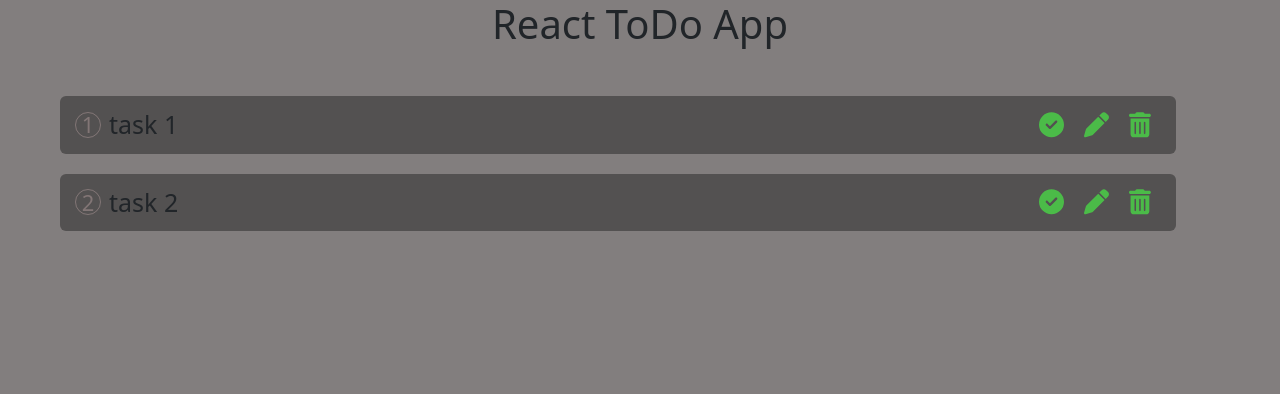
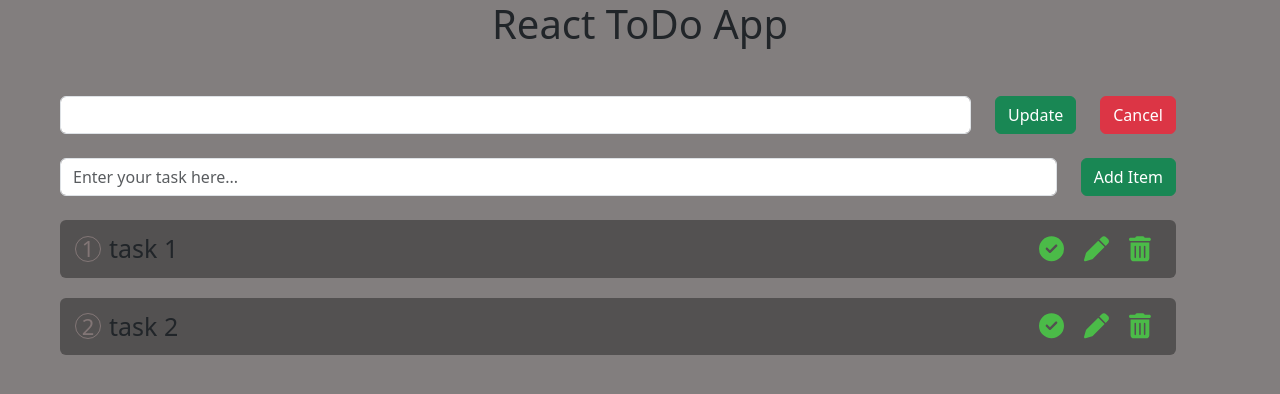
Before and after one commit to dhirajkumarbhaiya/React-ToDo-App, a React (Create React App) app: page / in a window 1280 px wide. Shown: the top 394 px of the page. Built offline with nearby package versions, Linux system fonts and the light colour scheme.

Commit message:
created form for taking user inputs

```diff
--- a/src/App.js
+++ b/src/App.js
@@ -41,6 +41,33 @@ function App() {
     <div className="App  ">
       <h1>React ToDo App</h1>
       <div className="container m-5">
+        {/* Input form for Updating existing ToDo entries */}
+        <div className="row mb-4">
+          <div className="col">
+            <input type="text" className="form-control" />
+          </div>
+          <div className="col-auto">
+            <button className=" btn btn-success">Update</button>
+          </div>
+          <div className="col-auto">
+            <button className=" btn btn-danger">Cancel</button>
+          </div>
+        </div>
+
+        {/* Input form for new ToDo entries */}
+        <div className="row mb-4">
+          <div className="col">
+            <input
+              type="text"
+              className="form-control"
+              placeholder="Enter your task here..."
+            />
+          </div>
+          <div className="col-auto">
+            <button className=" btn btn-success">Add Item</button>
+          </div>
+        </div>
+
         {/* Displaying ToDos */}
 
         {toDos && toDos.length
@@ -59,7 +86,7 @@ function App() {
                       <span className="taskText">{task.title}</span>
                     </div>
                     <div className="iconWraper">
-                      <span title="Mark as done/not done">
+                      <span title="Mark as done / not done">
                         <FontAwesomeIcon icon={faCircleCheck} />
                       </span>
                       <span title="Edit">
```
